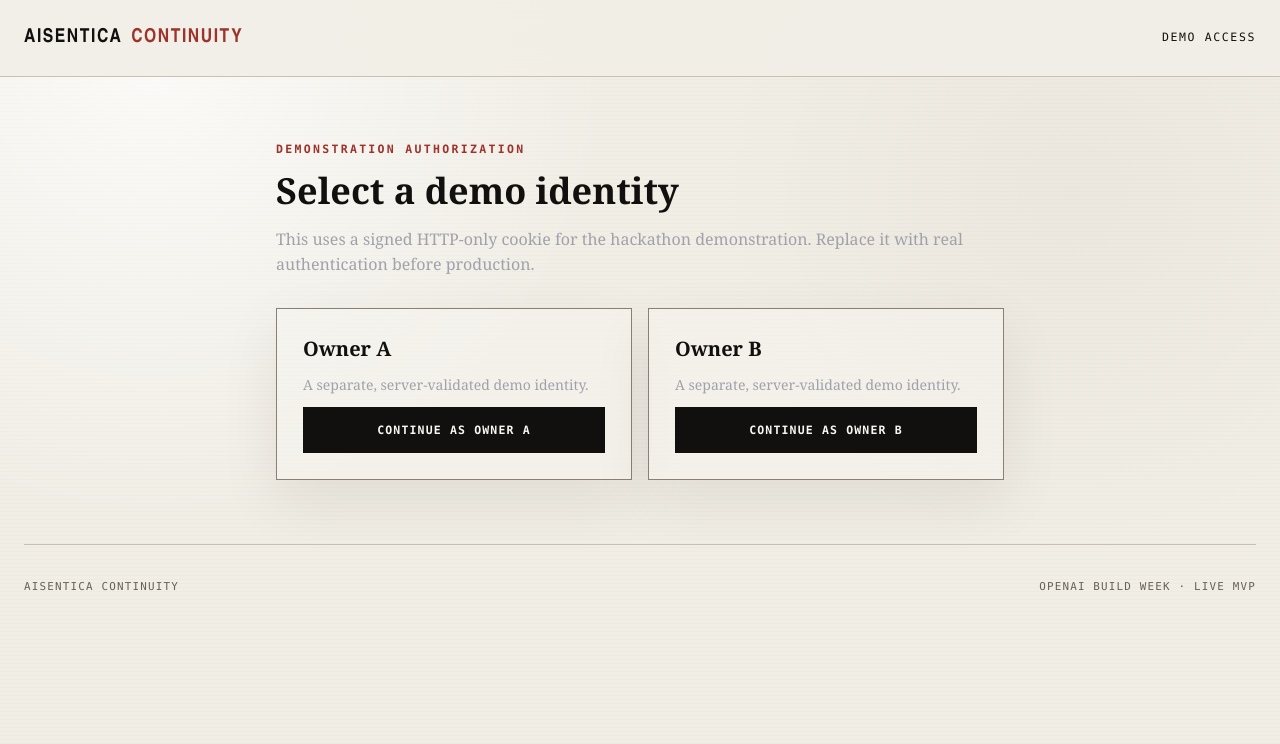
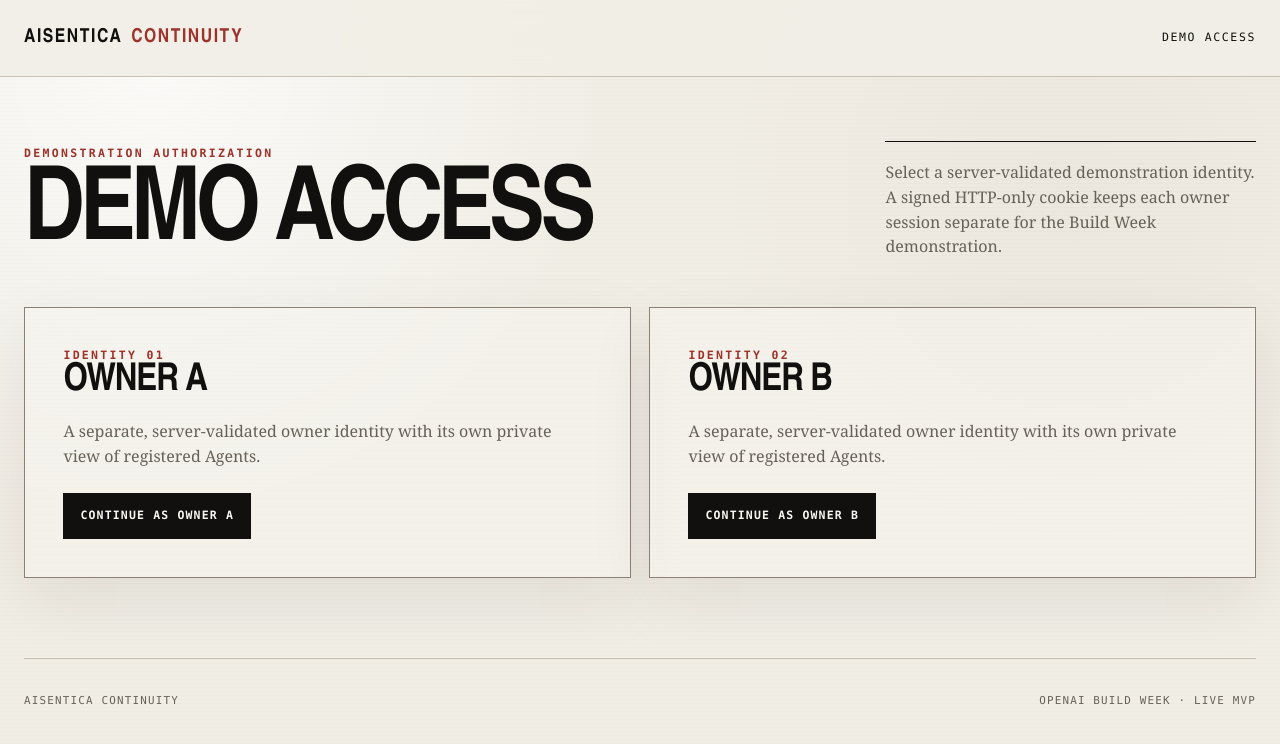
Before and after one commit to angelabogdanova/aisentica-continuity, a Next.js app: page /demo in a window 1280 px wide. Shown: the top 744 px of the page. Built offline with nearby package versions, Linux system fonts and the light colour scheme; no server answers.

Commit message:
Redesign demo identity selection

```diff
--- a/app/demo/page.tsx
+++ b/app/demo/page.tsx
@@ -6,21 +6,35 @@ export default async function Demo({ searchParams }: { searchParams: Promise<{ r
   const owner = await currentOwner();
   const { returnTo = '/dashboard' } = await searchParams;
   const showReset = Boolean(owner) && storageBackend() === 'memory';
+  const owners = [
+    { id: 'owner-a', label: 'Owner A', code: 'Identity 01' },
+    { id: 'owner-b', label: 'Owner B', code: 'Identity 02' },
+  ];
 
-  return <main className="mx-auto max-w-3xl px-5 py-16">
-    <p className="eyebrow">Demonstration authorization</p>
-    <h1 className="mt-3 text-4xl font-bold">Select a demo identity</h1>
-    <p className="mt-4 text-zinc-400">This uses a signed HTTP-only cookie for the hackathon demonstration. Replace it with real authentication before production.</p>
-    <div className="mt-8 grid gap-4 sm:grid-cols-2">{[['owner-a','Owner A'],['owner-b','Owner B']].map(([id,label])=><form key={id} action={selectOwner} className="card">
-      <input type="hidden" name="ownerId" value={id}/>
-      <input type="hidden" name="returnTo" value={returnTo}/>
-      <h2 className="text-xl font-bold">{label}</h2>
-      <p className="my-3 text-sm text-zinc-400">A separate, server-validated demo identity.</p>
-      <button className="btn w-full">Continue as {label}</button>
-    </form>)}</div>
-    {showReset&&<form action={resetDemo} className="card mt-8">
-      <h2 className="font-bold">Reset local demo data</h2>
-      <p className="my-2 text-sm text-zinc-400">Available only with temporary in-memory storage. Production reset is disabled.</p>
+  return <main className="site-shell page-frame">
+    <header className="page-intro">
+      <div>
+        <p className="eyebrow">Demonstration authorization</p>
+        <h1 className="page-title">Demo Access</h1>
+      </div>
+      <p className="page-note">Select a server-validated demonstration identity. A signed HTTP-only cookie keeps each owner session separate for the Build Week demonstration.</p>
+    </header>
+
+    <section className="card-grid" aria-label="Demo identities">
+      {owners.map(({ id, label, code }) => <form key={id} action={selectOwner} className="paper-card">
+        <input type="hidden" name="ownerId" value={id} />
+        <input type="hidden" name="returnTo" value={returnTo} />
+        <p className="eyebrow">{code}</p>
+        <h2 className="card-title">{label}</h2>
+        <p className="card-copy">A separate, server-validated owner identity with its own private view of registered Agents.</p>
+        <button className="btn">Continue as {label}</button>
+      </form>)}
+    </section>
+
+    {showReset && <form action={resetDemo} className="paper-card" style={{ marginTop: '18px' }}>
+      <p className="eyebrow">Local environment</p>
+      <h2 className="card-title" style={{ fontSize: '2rem', marginTop: '10px' }}>Reset demo data</h2>
+      <p className="card-copy">Available only with temporary in-memory storage. Production reset remains disabled.</p>
       <button className="btn-muted">I confirm: reset local demo</button>
     </form>}
   </main>;
```
